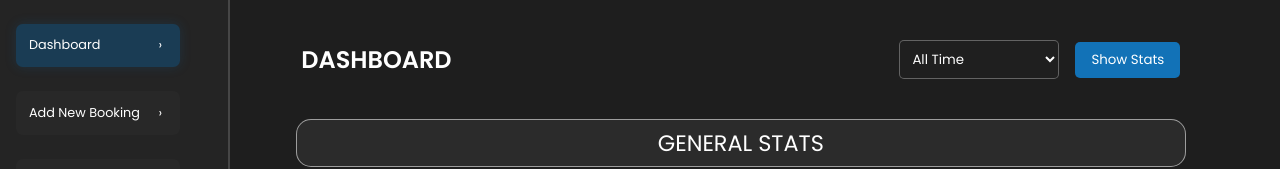
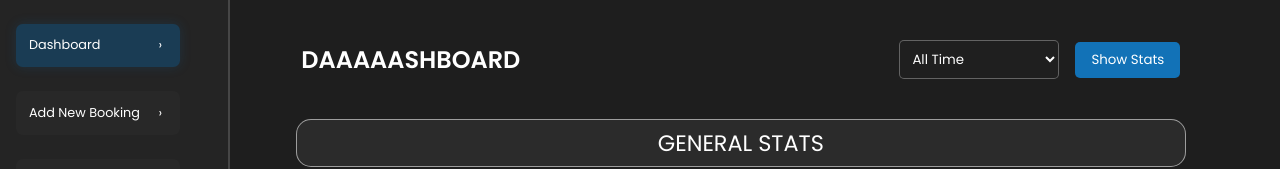
Before and after one commit to hanzalamaw/rgoc-erp, a React (Vite) app: page /gdtt-home in a window 1280 px wide. Shown: the top 169 px of the page. Built offline with nearby package versions, Linux system fonts and the light colour scheme; no server answers; sample sign-in values are in the browser's storage; a web font is replaced by a local one.

Commit message:
New Commit

```diff
--- a/src/pages/gdtt-home.jsx
+++ b/src/pages/gdtt-home.jsx
@@ -65,7 +65,7 @@ function home(){
                 <div className='filter-wrapper'>
                     <div className='filterStats'>
 
-                        <h1>DASHBOARD</h1>
+                        <h1>DAAAAASHBOARD</h1>
 
                         <div className='filters'>
                             <select name="byGroup" id="byGroup" onChange={setCampaign}>
```
